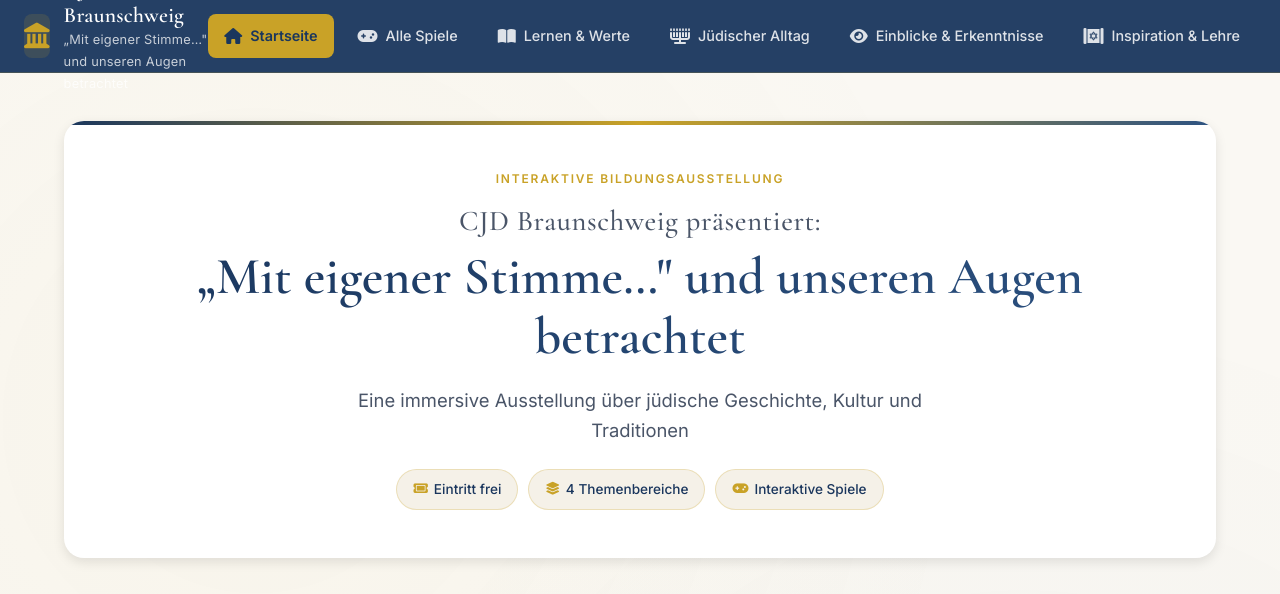
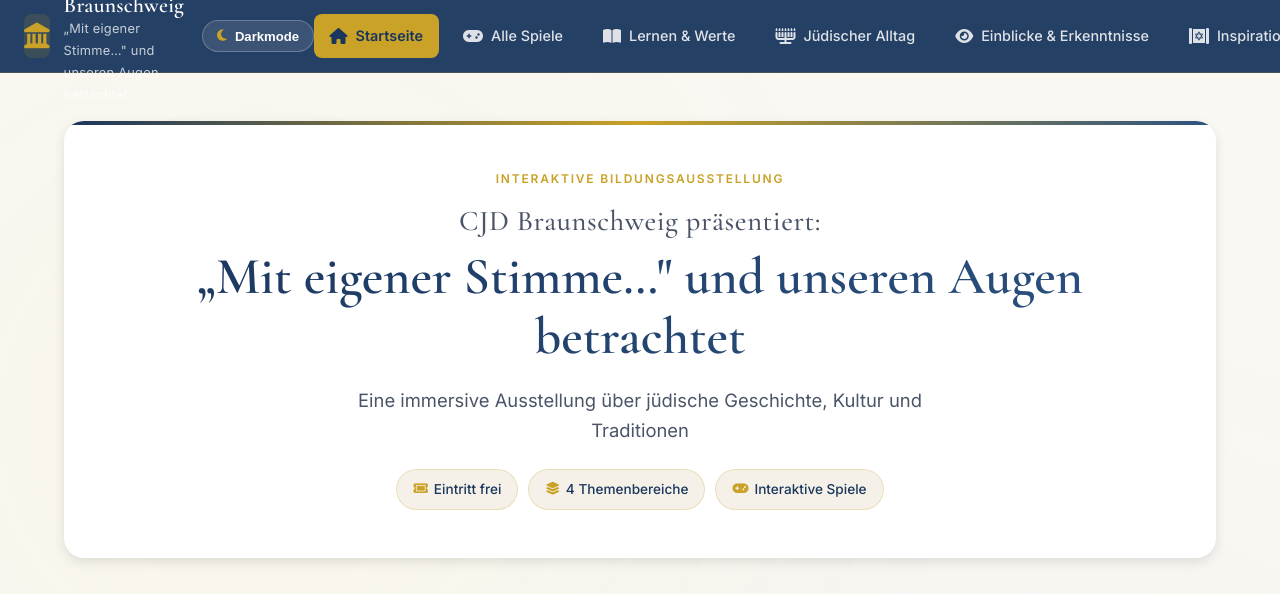
Before and after one commit to stolpersteinebs/stolpersteinebs.github.io, a Jekyll site: the page index.html, which Jekyll copies as it is, in a window 1280 px wide and 1400 px high. Shown: the top 594 px of the window. Built offline with Jekyll 4.4.1, drawn with Linux system fonts in a browser that asks for light colours; grey boxes are pictures that could not be loaded.

Commit message:
Add dark mode toggle and refresh homepage styling

```diff
--- a/index.html
+++ b/index.html
@@ -39,6 +39,30 @@
             --radius-md: 12px;
             --radius-lg: 20px;
             --transition: all 0.25s cubic-bezier(0.4, 0, 0.2, 1);
+            --card-bg: var(--white);
+            --nav-bg: rgba(26, 54, 93, 0.95);
+            --texture-accent-1: rgba(201, 162, 39, 0.04);
+            --texture-accent-2: rgba(26, 54, 93, 0.03);
+        }
+
+        [data-theme="dark"] {
+            --primary: #9fc4ff;
+            --primary-light: #70a7ff;
+            --accent: #e6bf57;
+            --accent-soft: #6a5420;
+            --bg-warm: #0d1420;
+            --bg-cream: #182334;
+            --text-primary: #e6edf7;
+            --text-secondary: #bfd0e8;
+            --text-muted: #96adc9;
+            --white: #101a2a;
+            --card-bg: #152238;
+            --nav-bg: rgba(12, 23, 38, 0.9);
+            --shadow-sm: 0 1px 2px rgba(0,0,0,0.35);
+            --shadow-md: 0 6px 18px rgba(0,0,0,0.35);
+            --shadow-lg: 0 20px 44px rgba(0,0,0,0.42);
+            --texture-accent-1: rgba(230, 191, 87, 0.08);
+            --texture-accent-2: rgba(112, 167, 255, 0.08);
         }
 
         * {
@@ -66,8 +90,8 @@
             position: fixed;
             inset: 0;
             background:
-                radial-gradient(ellipse at 20% 30%, rgba(201, 162, 39, 0.04) 0%, transparent 50%),
-                radial-gradient(ellipse at 80% 70%, rgba(26, 54, 93, 0.03) 0%, transparent 50%);
+                radial-gradient(ellipse at 20% 30%, var(--texture-accent-1) 0%, transparent 50%),
+                radial-gradient(ellipse at 80% 70%, var(--texture-accent-2) 0%, transparent 50%);
             pointer-events: none;
             z-index: -1;
         }
@@ -91,7 +115,7 @@
 
         /* Navigation */
         .main-nav {
-            background: rgba(26, 54, 93, 0.95);
+            background: var(--nav-bg);
             backdrop-filter: blur(12px);
             -webkit-backdrop-filter: blur(12px);
             padding: 0;
@@ -177,6 +201,37 @@
             list-style: none;
         }
 
+
+        .nav-actions {
+            display: flex;
+            align-items: center;
+            gap: 10px;
+        }
+
+        .theme-toggle {
+            border: 1px solid rgba(255,255,255,0.24);
+            border-radius: 999px;
+            background: rgba(255,255,255,0.1);
+            color: var(--white);
+            padding: 0.45rem 0.85rem;
+            cursor: pointer;
+            display: inline-flex;
+            align-items: center;
+            gap: 8px;
+            font-size: 0.82rem;
+            font-weight: 600;
+            transition: var(--transition);
+        }
+
+        .theme-toggle:hover {
+            background: rgba(255,255,255,0.18);
+            transform: translateY(-1px);
+        }
+
+        .theme-toggle i {
+            color: var(--accent);
+        }
+
         .nav-link {
             color: rgba(255,255,255,0.85);
             text-decoration: none;
@@ -218,7 +273,7 @@
             text-align: center;
             margin-bottom: 56px;
             padding: 48px 40px;
-            background: var(--white);
+            background: var(--card-bg);
             border-radius: var(--radius-lg);
             box-shadow: var(--shadow-md);
             position: relative;
@@ -314,7 +369,7 @@
         }
 
         .text-section {
-            background: var(--white);
+            background: var(--card-bg);
             padding: 36px;
             border-radius: var(--radius-lg);
             box-shadow: var(--shadow-sm);
@@ -359,7 +414,7 @@
             bottom: -16px;
             left: 50%;
             transform: translateX(-50%);
-            background: var(--white);
+            background: var(--card-bg);
             padding: 10px 20px;
             border-radius: 999px;
             font-size: 0.85rem;
@@ -391,7 +446,7 @@
             align-items: center;
             text-align: center;
             padding: 32px 24px;
-            background: var(--white);
+            background: var(--card-bg);
             border-radius: var(--radius-md);
             text-decoration: none;
             transition: var(--transition);
@@ -419,7 +474,7 @@
         .button:hover {
             transform: translateY(-6px);
             box-shadow: var(--shadow-lg);
-            border-color: rgba(0,0,0,0.05);
+            border-color: rgba(255,255,255,0.18);
         }
 
         .button:hover::before {
@@ -610,8 +665,31 @@
         }
 
         .language-switch select option {
-            background: var(--primary);
+            background: var(--nav-bg);
             color: var(--white);
+        }
+
+
+        [data-theme="dark"] .footer {
+            background: linear-gradient(180deg, #101c31 0%, #0a1322 100%);
+        }
+
+        [data-theme="dark"] .button-title,
+        [data-theme="dark"] .section-title,
+        [data-theme="dark"] h1 {
+            color: var(--text-primary);
+        }
+
+        [data-theme="dark"] .title-main {
+            background: linear-gradient(135deg, #d8e7ff 0%, #9fc4ff 100%);
+            -webkit-background-clip: text;
+            background-clip: text;
+        }
+
+        [data-theme="dark"] .feature-pill,
+        [data-theme="dark"] .language-switch {
+            border-color: rgba(230, 191, 87, 0.35);
+            background: rgba(22, 36, 58, 0.85);
         }
 
         /* Animations */
@@ -649,13 +727,17 @@
                 display: block;
             }
 
+            .theme-toggle .theme-text {
+                display: none;
+            }
+
             .nav-menu {
                 display: none;
                 position: absolute;
                 top: 72px;
                 left: 0;
                 width: 100%;
-                background: var(--primary);
+                background: var(--nav-bg);
                 flex-direction: column;
                 padding: 16px 24px;
                 gap: 4px;
@@ -670,6 +752,10 @@
                 width: 100%;
                 padding: 12px 16px;
                 border-radius: var(--radius-sm);
+            }
+
+            .nav-actions {
+                gap: 4px;
             }
 
             .content-grid {
@@ -736,9 +822,16 @@
                 </div>
             </a>
 
-            <button class="hamburger" id="hamburger" aria-label="Menü">
-                <i class="fas fa-bars"></i>
-            </button>
+            <div class="nav-actions">
+                <button class="theme-toggle" id="theme-toggle" aria-label="Farbmodus wechseln" aria-pressed="false">
+                    <i class="fas fa-moon" id="theme-icon"></i>
+                    <span class="theme-text">Darkmode</span>
+                </button>
+
+                <button class="hamburger" id="hamburger" aria-label="Menü">
+                    <i class="fas fa-bars"></i>
+                </button>
+            </div>
 
             <ul class="nav-menu" id="nav-menu">
                 <li><a href="/" class="nav-link active"><i class="fas fa-home"></i> Startseite</a></li>
@@ -900,6 +993,41 @@
                 });
             }
 
+
+            // Theme Toggle
+            const themeToggle = document.getElementById('theme-toggle');
+            const themeIcon = document.getElementById('theme-icon');
+            const prefersDark = window.matchMedia('(prefers-color-scheme: dark)').matches;
+            const savedTheme = localStorage.getItem('theme');
+            const initialTheme = savedTheme || (prefersDark ? 'dark' : 'light');
+
+            const applyTheme = (theme) => {
+                document.documentElement.setAttribute('data-theme', theme);
+                if (themeToggle) {
+                    themeToggle.setAttribute('aria-pressed', String(theme === 'dark'));
+                    const text = themeToggle.querySelector('.theme-text');
+                    if (text) {
+                        text.textContent = theme === 'dark' ? 'Lightmode' : 'Darkmode';
+                    }
+                }
+
+                if (themeIcon) {
+                    themeIcon.classList.toggle('fa-moon', theme !== 'dark');
+                    themeIcon.classList.toggle('fa-sun', theme === 'dark');
+                }
+            };
+
+            applyTheme(initialTheme);
+
+            if (themeToggle) {
+                themeToggle.addEventListener('click', function() {
+                    const currentTheme = document.documentElement.getAttribute('data-theme') || 'light';
+                    const nextTheme = currentTheme === 'dark' ? 'light' : 'dark';
+                    localStorage.setItem('theme', nextTheme);
+                    applyTheme(nextTheme);
+                });
+            }
+
             // Language Switch
             const languageSelect = document.getElementById('language-select');
             if (languageSelect) {
```
